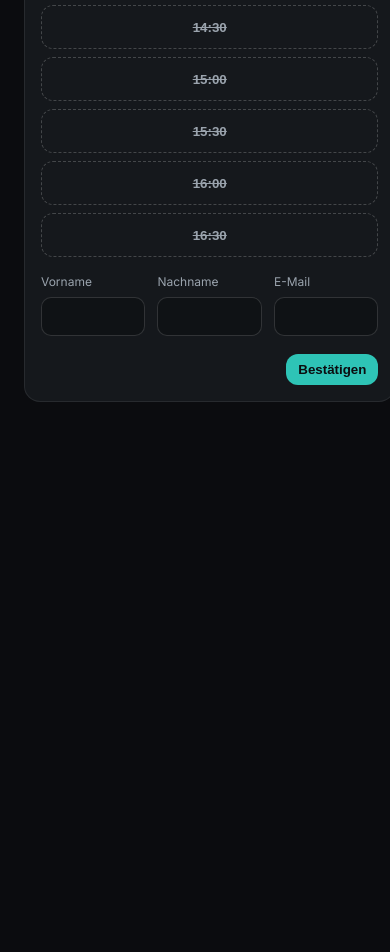
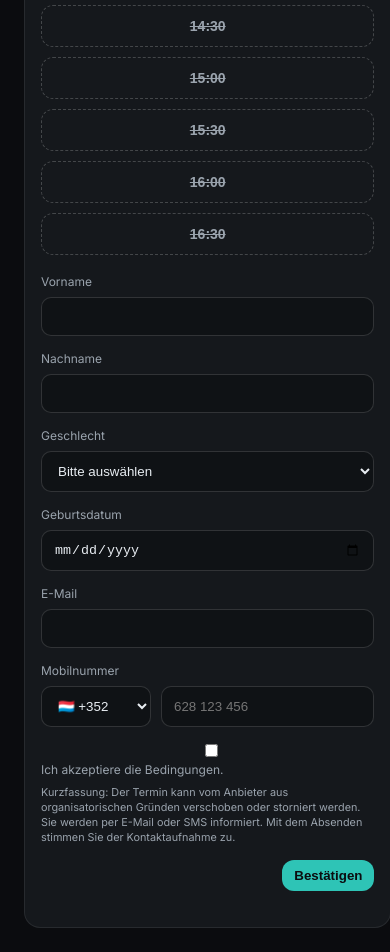
Before and after one commit to clemensjoe11-rgb/termin, a website: page public/index.html in a window 390 px wide. Shown: the part 883-1835 px from the top of the page. Before the commit the page ends 1309 px from the top, so only its background shows below. Drawn offline with Linux system fonts and the light colour scheme.

Commit message:
Update index.html

```diff
--- a/public/index.html
+++ b/public/index.html
@@ -17,8 +17,12 @@ body{margin:0;background:var(--bg);color:var(--text);font:16px/1.5 Inter,system-
 .nav-core{place-self:center;display:flex;align-items:center;gap:12px}
 .btn{border-radius:12px;padding:8px 12px;cursor:pointer;font-weight:600;border:1px solid rgba(255,255,255,.18);background:transparent;color:var(--text)}
 .btn.icon{width:40px;height:40px;display:grid;place-items:center;font-size:18px;border-radius:10px}
+.btn.primary{background:var(--brand);border:none;color:#0b0c0f}
+.btn.primary:hover{background:var(--brand-600)}
 .datepick{appearance:none;background:#0f1215;border:1px solid rgba(255,255,255,.18);color:var(--text);padding:8px 10px;border-radius:10px;font:inherit}
 .controls{justify-self:end}
+
+/* Shell */
 .card{background:var(--card);border:1px solid rgba(255,255,255,.08);border-radius:16px;padding:16px}
 .clock{color:var(--muted);text-align:center;margin-bottom:12px;font-variant-numeric:tabular-nums}
 
@@ -41,15 +45,18 @@ body{margin:0;background:var(--bg);color:var(--text);font:16px/1.5 Inter,system-
 .now-line{position:absolute;left:0;right:0;height:2px;background:var(--danger);box-shadow:0 0 0 2px rgba(255,92,92,.15)}
 .now-dot{position:absolute;width:10px;height:10px;border-radius:50%;background:var(--danger);left:-6px;transform:translateY(-4px)}
 
-/* Formular */
-.form{margin-top:16px;display:grid;grid-template-columns:repeat(3,1fr);gap:12px}
+/* Formular (neu, wie Bild 2) */
+.form-block{margin-top:16px}
+.form{display:grid;grid-template-columns:repeat(3,minmax(220px,1fr));gap:14px}
 .form .full{grid-column:1/-1}
 label{display:block;font-size:12px;color:var(--muted);margin-bottom:6px}
-input[type=email],input[name=first],input[name=last]{width:100%;padding:11px 12px;border-radius:10px;border:1px solid rgba(255,255,255,.14);background:#0f1215;color:var(--text)}
-.row-end{display:flex;gap:12px;justify-content:flex-end;margin-top:6px}
-.btn.primary{background:var(--brand);border:none;color:#0b0c0f}
-.btn.primary:hover{background:var(--brand-600)}
-.hint{color:var(--muted);font-size:13px}.ok{color:#3ddc97}.err{color:#ff6b6b}
+input,select{width:100%;padding:11px 12px;border-radius:10px;border:1px solid rgba(255,255,255,.14);background:#0f1215;color:var(--text)}
+.inline{display:grid;grid-template-columns:140px 1fr;gap:10px}
+.terms{font-size:13px;color:var(--muted);line-height:1.4}
+.terms small{display:block;margin-top:6px}
+.row-end{display:flex;gap:12px;justify-content:flex-end}
+.hint{color:var(--muted);font-size:13px;margin-top:6px}
+.ok{color:#3ddc97}.err{color:#ff6b6b}
 
 /* Mobile 2-Stufen-Flow */
 .mobile{display:none}
@@ -62,20 +69,26 @@ input[type=email],input[name=first],input[name=last]{width:100%;padding:11px 12p
   .date-btn.active{outline:2px solid var(--brand);border-color:transparent}
   .mobile-slots{display:grid;grid-auto-rows:44px;gap:8px;position:relative}
   .slot{height:44px;border-radius:12px}
+  .form{grid-template-columns:1fr}
+  .inline{grid-template-columns:1fr 1fr}
 }
 
-/* Hide everything except the toggle when collapsed */
+/* Feinschliff */
+@media (max-width:900px){.slot{height:42px;font-size:14px}.slots{gap:8px;grid-auto-rows:42px}}
+@media (max-width:480px){.datepick{padding:6px 8px}.inline{grid-template-columns:110px 1fr}}
+
+/* Alles ausblenden wenn versteckt */
 .calendar-hidden .nav-core,
 .calendar-hidden #clock,
 .calendar-hidden #calWrap,
 .calendar-hidden .mobile,
-.calendar-hidden .card { display:none !important; }
+.calendar-hidden .form-block { display:none !important; }
 </style>
 </head>
 <body>
 <div class="wrap">
   <div class="header">
-    <div class="nav-core" id="navCore">
+    <div class="nav-core">
       <button id="prev" class="btn icon" aria-label="Vorherige Woche">◀</button>
       <input id="jumpDate" class="datepick" type="date" aria-label="Datum auswählen">
       <button id="next" class="btn icon" aria-label="Nächste Woche">▶</button>
@@ -88,29 +101,83 @@ input[type=email],input[name=first],input[name=last]{width:100%;padding:11px 12p
   <div class="card">
     <div id="clock" class="clock">—:—</div>
 
+    <!-- Desktop -->
     <div id="calWrap" class="collapsible open">
       <div class="grid" id="grid"></div>
     </div>
 
+    <!-- Mobile -->
     <div class="mobile">
       <div class="date-strip" id="dateStrip"></div>
       <div class="mobile-slots" id="mSlots"></div>
     </div>
 
+    <!-- Neues Formular -->
+    <div class="form-block">
       <form id="form" class="form" novalidate>
-      <div><label for="first">Vorname</label><input id="first" name="first" required></div>
-      <div><label for="last">Nachname</label><input id="last" name="last" required></div>
-      <div><label for="email">E-Mail</label><input id="email" name="email" type="email" required></div>
+        <div>
+          <label for="first">Vorname</label>
+          <input id="first" name="first" autocomplete="given-name" required>
+        </div>
+        <div>
+          <label for="last">Nachname</label>
+          <input id="last" name="last" autocomplete="family-name" required>
+        </div>
+        <div>
+          <label for="gender">Geschlecht</label>
+          <select id="gender" name="gender" required>
+            <option value="" selected>Bitte auswählen</option>
+            <option>Weiblich</option>
+            <option>Männlich</option>
+            <option>Divers</option>
+            <option>Keine Angabe</option>
+          </select>
+        </div>
+
+        <div>
+          <label for="dob">Geburtsdatum</label>
+          <input id="dob" name="dob" type="date" required>
+        </div>
+
         <div class="full">
-        <div class="row-end"><button class="btn primary" type="submit">Bestätigen</button></div>
-        <div id="msg" class="hint" role="status" aria-live="polite"></div>
+          <label for="email">E-Mail</label>
+          <input id="email" name="email" type="email" autocomplete="email" required>
         </div>
+
+        <div class="full">
+          <label>Mobilnummer</label>
+          <div class="inline">
+            <select id="cc" name="cc">
+              <option value="+352">🇱🇺 +352</option>
+              <option value="+49">🇩🇪 +49</option>
+              <option value="+33">🇫🇷 +33</option>
+              <option value="+32">🇧🇪 +32</option>
+            </select>
+            <input id="phone" name="phone" type="tel" inputmode="tel" placeholder="628 123 456" required>
+          </div>
+        </div>
+
+        <div class="full terms">
+          <label><input id="terms" type="checkbox" required> Ich akzeptiere die Bedingungen.</label>
+          <small>
+            Kurzfassung: Der Termin kann vom Anbieter aus organisatorischen Gründen
+            verschoben oder storniert werden. Sie werden per E-Mail oder SMS informiert.
+            Mit dem Absenden stimmen Sie der Kontaktaufnahme zu.
+          </small>
+        </div>
+
+        <div class="full row-end">
+          <button class="btn primary" type="submit">Bestätigen</button>
+        </div>
+        <div id="msg" class="full hint" role="status" aria-live="polite"></div>
       </form>
+    </div>
   </div>
 </div>
 
 <script>
-(()=> {
+(()=>{
+// Kalender-Setup (unverändert in der Logik)
 const SLOT_MIN=30, START="08:00", END="17:00", LOCALE="de-DE";
 let weekOffset=0, selectedTs=null, mobileDayTs=null;
 const booked=new Set();
@@ -135,17 +202,13 @@ input[type=email],input[name=first],input[name=last]{width:100%;padding:11px 12p
 
 prev.onclick =()=>{weekOffset--; renderAll()}
 next.onclick =()=>{weekOffset++; renderAll()}
-
-  // Updated: hide all UI (except toggle) and update button text
-  toggle.onclick = () => {
-    const hidden = document.body.classList.toggle('calendar-hidden');
-    toggle.setAttribute('aria-expanded', String(!hidden));
-    toggle.textContent = hidden ? 'Kalender anzeigen' : 'Kalender verbergen';
-    calWrap.classList.toggle('open', !hidden);
-  };
-
+toggle.onclick=()=>{
+  const isHidden = document.body.classList.toggle('calendar-hidden');
+  toggle.setAttribute('aria-expanded', String(!isHidden));
+  calWrap.classList.toggle('open', !isHidden);
+}
 jumpDate.value = new Date().toISOString().slice(0,10);
-  jumpDate.onchange=()=>{ if(!jumpDate.value) return; setWeekByDate(new Date(jumpDate.value)); };
+jumpDate.onchange=()=>{ if(!jumpDate.value) return; setWeekByDate(new Date(jumpDate.value)); }
 
 function setWeekByDate(date){
   const base=startOfWeek(new Date());
@@ -156,15 +219,12 @@ input[type=email],input[name=first],input[name=last]{width:100%;padding:11px 12p
   renderAll();
 }
 
-  function tick(){
-    clock.textContent=new Date().toLocaleString(LOCALE,{weekday:'short',day:'2-digit',month:'2-digit',hour:'2-digit',minute:'2-digit'})
-  }
+function tick(){clock.textContent=new Date().toLocaleString(LOCALE,{weekday:'short',day:'2-digit',month:'2-digit',hour:'2-digit',minute:'2-digit'})}
 
 function renderDesktop(){
   grid.innerHTML="";
   const now=Date.now(), base=startOfWeek(new Date()), weekStart=addDays(base,weekOffset*7);
   const timesList=times(START,END,SLOT_MIN);
-
   for(let i=0;i<7;i++){
     const day=addDays(weekStart,i), isToday=day.toDateString()===(new Date()).toDateString();
     const col=document.createElement("div"); col.className="day"+(isToday?" today":"");
@@ -172,7 +232,6 @@ input[type=email],input[name=first],input[name=last]{width:100%;padding:11px 12p
     head.innerHTML=`<div class="dnum">${day.toLocaleDateString(LOCALE,{day:'2-digit'})}</div><div class="dow">${day.toLocaleDateString(LOCALE,{weekday:'short'})}${isToday?' • heute':''}</div>`;
     const list=document.createElement("div"); list.className="slots";
     col.append(head,list);
-
     for(const t of timesList){
       const ts=tsFor(day,t), inPast=ts<now, isBooked=booked.has(ts);
       const btn=document.createElement("button"); btn.type="button"; btn.textContent=t; btn.className="slot";
@@ -190,7 +249,6 @@ input[type=email],input[name=first],input[name=last]{width:100%;padding:11px 12p
   mStrip.innerHTML=""; mSlots.innerHTML="";
   const base=startOfWeek(new Date()), weekStart=addDays(base,weekOffset*7);
   const now=Date.now(); const timesList=times(START,END,SLOT_MIN);
-
   for(let i=0;i<7;i++){
     const day=addDays(weekStart,i), isToday=day.toDateString()===(new Date()).toDateString();
     const btn=document.createElement("button"); btn.type="button"; btn.className="date-btn";
@@ -201,7 +259,6 @@ input[type=email],input[name=first],input[name=last]{width:100%;padding:11px 12p
   }
   renderMobileSlots(new Date(mobileDayTs??addDays(weekStart,0)), timesList, now);
 }
-
 function renderMobileSlots(day,timesList,now){
   mSlots.innerHTML="";
   for(const t of timesList){
@@ -226,28 +283,42 @@ input[type=email],input[name=first],input[name=last]{width:100%;padding:11px 12p
   if(!d){d=document.createElement('div');d.className='now-dot';container.appendChild(d)}
   l.style.top=`${y}px`; d.style.top=`${y}px`;
 }
-
 function selectSlot(ts, btn){
   document.querySelectorAll(".slot.selected").forEach(b=>b.classList.remove("selected"));
   btn.classList.add("selected"); selectedTs=ts;
   const when=new Date(ts);
   msg.innerHTML=`Ausgewählt: <span class="ok">${when.toLocaleString(LOCALE,{weekday:'short',day:'2-digit',month:'2-digit',hour:'2-digit',minute:'2-digit'})}</span>`;
 }
-
 function isMobile(){ return matchMedia("(max-width: 720px)").matches }
 function renderAll(){ tick(); if(isMobile()){renderMobile()} else {renderDesktop()} }
+function tick(){ clock.textContent=new Date().toLocaleString(LOCALE,{weekday:'short',day:'2-digit',month:'2-digit',hour:'2-digit',minute:'2-digit'}) }
 
-  // Form
+// Formular-Validierung
 form.addEventListener("submit", e=>{
   e.preventDefault(); msg.textContent="";
-    const first=form.first.value.trim(), last=form.last.value.trim(), email=form.email.value.trim();
-    if(selectedTs==null){msg.innerHTML='<span class="err">Bitte Termin wählen.</span>';return;}
-    if(!first||!last){msg.innerHTML='<span class="err">Vor- und Nachname angeben.</span>';return;}
+  const f=form;
+  const first=f.first.value.trim();
+  const last =f.last.value.trim();
+  const gender=f.gender.value;
+  const dob   =f.dob.value;
+  const email =f.email.value.trim();
+  const phone = (f.cc.value || "") + " " + f.phone.value.trim();
+  const okTerms = f.terms.checked;
+
+  if(selectedTs==null){msg.innerHTML='<span class="err">Bitte erst einen Termin wählen.</span>';return;}
+  if(!first || !last){msg.innerHTML='<span class="err">Vor- und Nachname angeben.</span>';return;}
+  if(!gender){msg.innerHTML='<span class="err">Geschlecht wählen.</span>';return;}
+  if(!dob){msg.innerHTML='<span class="err">Geburtsdatum angeben.</span>';return;}
   if(!/^[^\s@]+@[^\s@]+\.[^\s@]+$/.test(email)){msg.innerHTML='<span class="err">E-Mail ungültig.</span>';return;}
-    booked.add(selectedTs); renderAll(); msg.innerHTML='<span class="ok">Vorgemerkt. Bestätigung folgt per E-Mail.</span>'; form.reset();
+  if(!/\d{3,}/.test(f.phone.value)){msg.innerHTML='<span class="err">Mobilnummer prüfen.</span>';return;}
+  if(!okTerms){msg.innerHTML='<span class="err">Bitte Bedingungen akzeptieren.</span>';return;}
+
+  booked.add(selectedTs);
+  renderAll();
+  msg.innerHTML='<span class="ok">Vorgemerkt. Bestätigung folgt per E-Mail/SMS.</span>';
+  f.reset();
 });
 
-  // Init
 renderAll(); tick();
 setInterval(()=>{tick(); renderAll()}, 30000);
 addEventListener("resize", renderAll);
```
Lines whose indentation alone changed are shown as unchanged.
